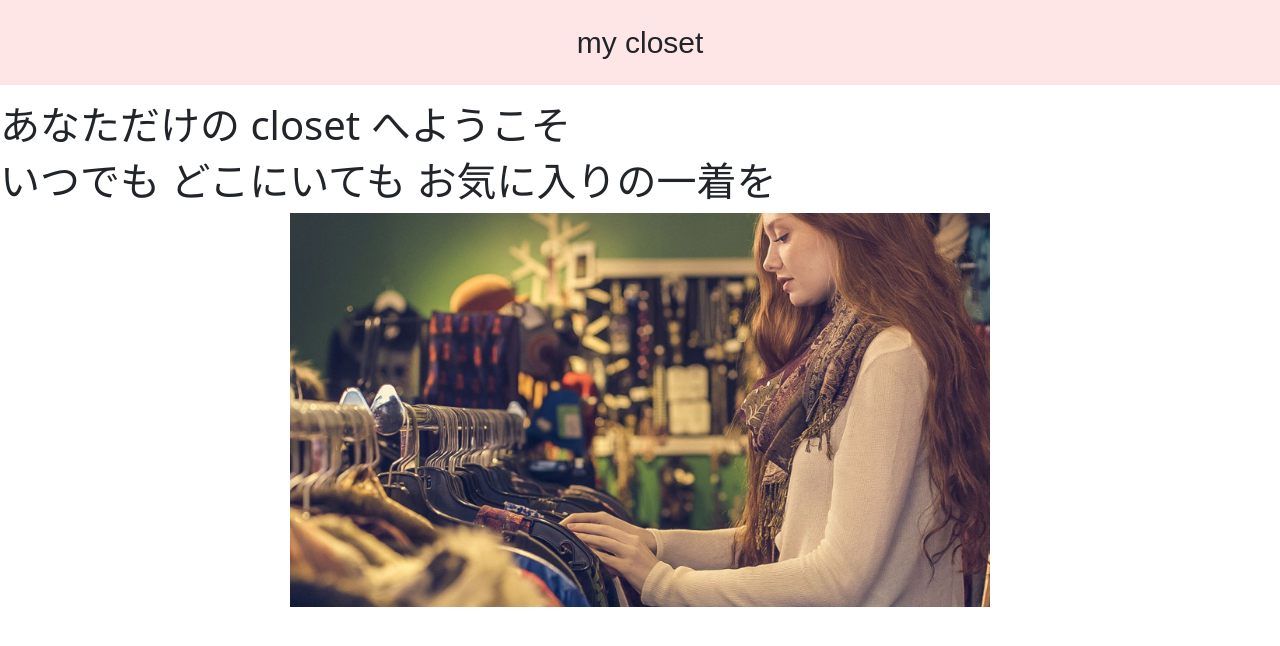
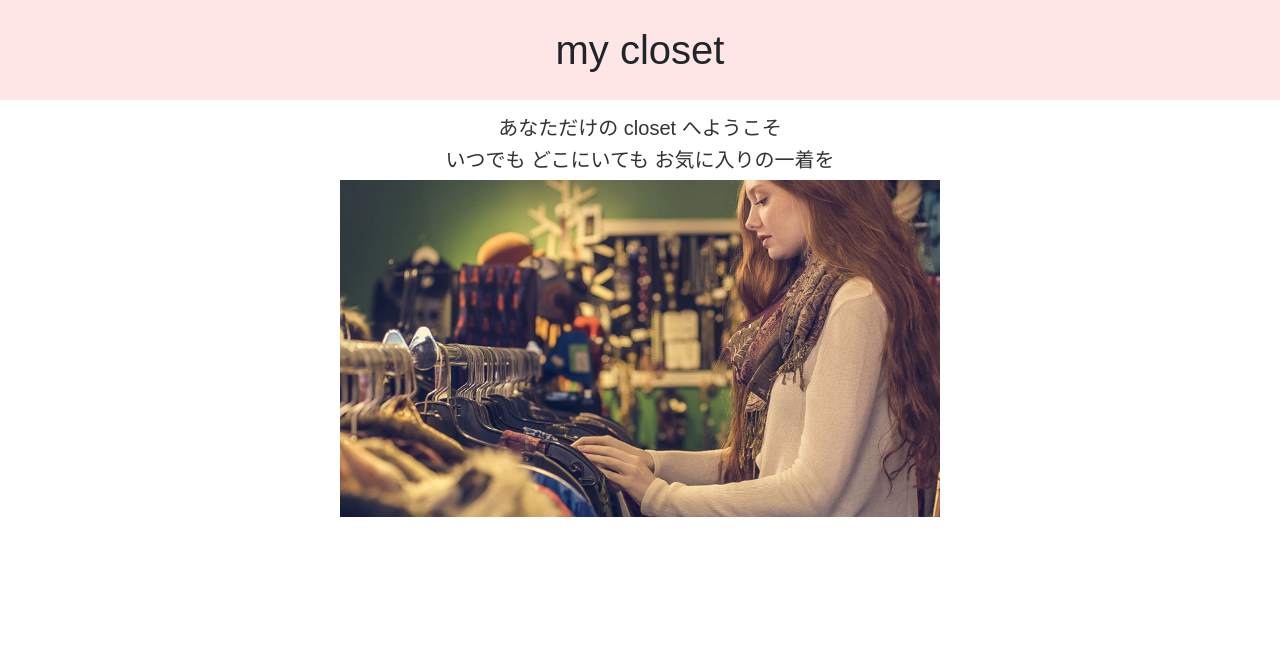
Before and after one commit to sumika0119/ClosetRepository, a Django app: page /accounts/ in a window 1280 px wide. Shown: the part 59-705 px from the top of the page. Run offline with Django 4.2, Linux system fonts and the light colour scheme.

Commit message:
ホーム画面の文章

```diff
--- a/closet_project/static/css/style.css
+++ b/closet_project/static/css/style.css
@@ -64,6 +64,7 @@
       margin-bottom: 20px;
     }
 
+
     /* 価格、購入日、カテゴリー、カラー、購入したお店の文字サイズを大きくする */
     .detail-container p.title {
       font-size: 29px;
@@ -104,7 +105,7 @@
 
     .custom-paragraph {
       font-family: 'Arial', sans-serif; /* フォントの種類 */
-      font-size: 30px; /* フォントのサイズ */
+      font-size: 40px; /* フォントのサイズ */
       background-color: #ffe6e6; /* 薄いピンク色 */
       text-align: center;
       padding: 20px; /* 上下左右に余白を追加 */
@@ -128,8 +129,8 @@
   }
 
   .custom-image {
-    width: 700px;
-    height: 400%;
+    width: 600px;
+    height: 300%;
   }
 
 
@@ -180,6 +181,8 @@
 
   }
 
+
+
   .detail-info {
     display: flex;
     flex-wrap: wrap;
@@ -204,3 +207,10 @@
   .detail-left {
     text-align: center;
   }
+
+  .heading1 {
+    font-size: 20px; /* Change the font size as needed */
+    font-family: Arial, sans-serif; /* Change the font family as needed */
+    color: #333; /* Change the color as needed */
+    text-align: center;
+  }
```
